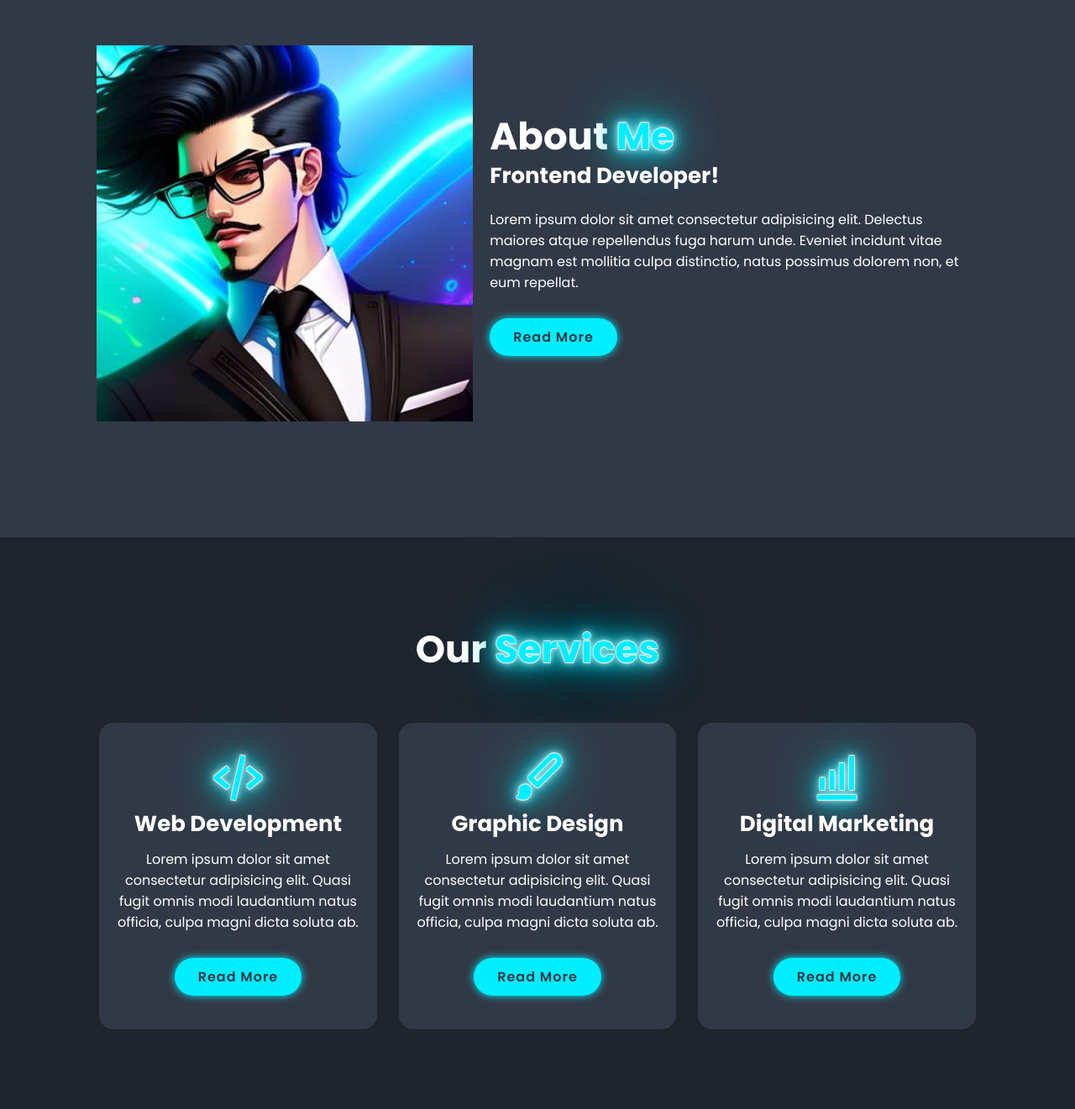
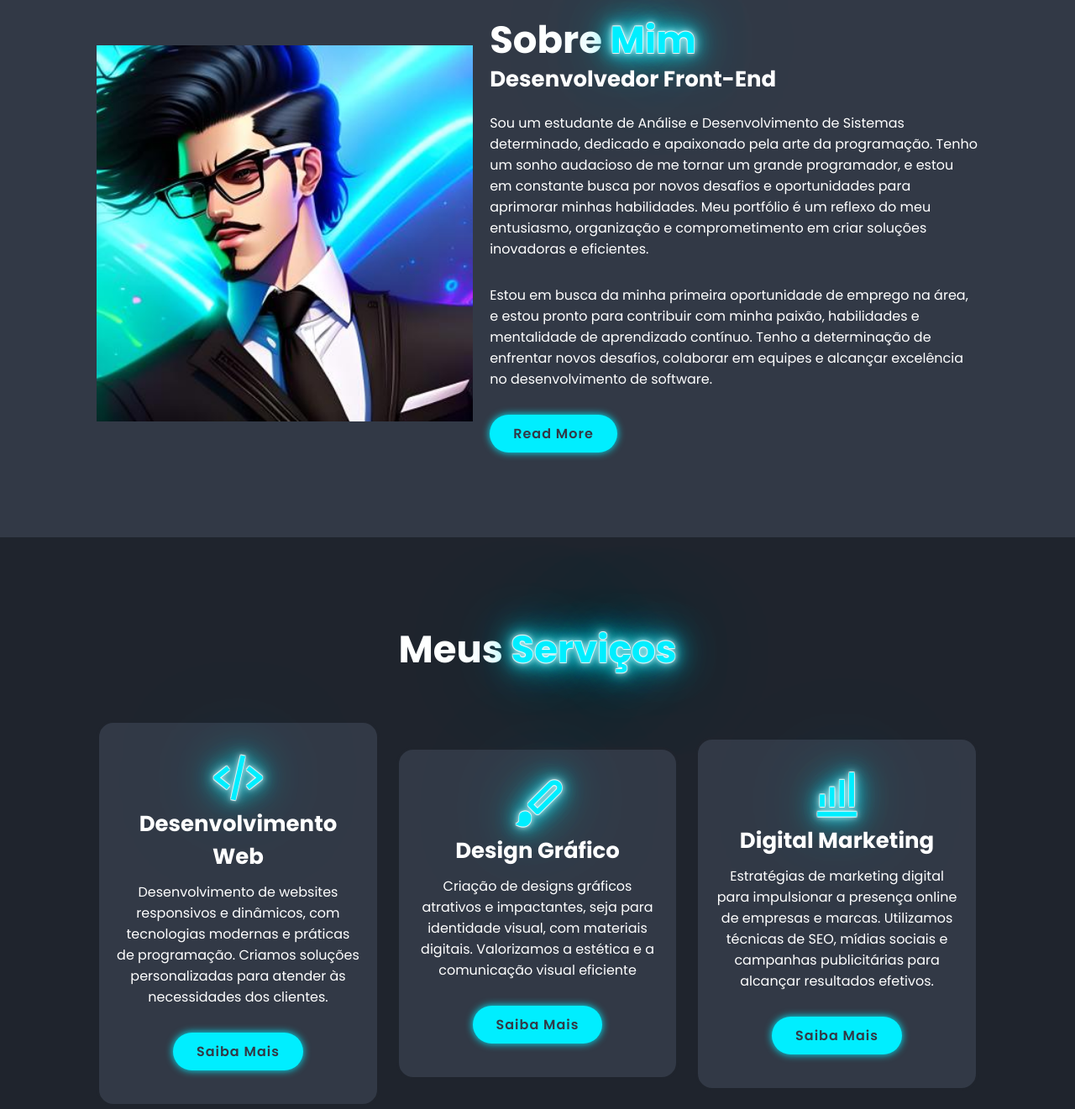
Before and after one commit to LivioReb/Meu-portfolio, a plain HTML site: page index.html in a window 1280 px wide. Shown: the part 960-2281 px from the top of the page at 84% size. Drawn offline with nearby package versions, Linux system fonts and the light colour scheme.

Commit message:
Commit
Atualizando portfolio, alterando textos html.

```diff
--- a/index.html
+++ b/index.html
@@ -36,10 +36,7 @@
         </nav>
 
 
-        <!-- teste -->
 
-
-        <!-- end TEST BOX -->
         <script>
             const scrollLinks = document.querySelectorAll('.scroll');
 
@@ -77,16 +74,13 @@
     <!-- Home section design -->
     <section class="home" id="home">
         <div class="home-content">
-            <h3>Hello, It's Me</h3>
-            <h1>Livio Ribeiro</h1>
-            <h3>And I'm a <span class="multiple-text"></span></h3>
-            <p>Lorem ipsum dolor sit amet consectetur, adipisicing elit. Quaerat doloribus esse fugiat, fuga temporibus
-                totam possimus commodi incidunt dignissimos.
-            </p>
+            <h3>Olá, seja bem-vindo</h3>
+            <h1>Ao portfolio de Livio Ribeiro</h1>
+            <h3>Eu sou <span class="multiple-text"></span></h3>
+            <p>Sou um programador iniciante apaixonado pela programação, em busca de desafios e oportunidades para expandir meus conhecimentos e habilidades. Meu portfólio reflete meu entusiasmo e comprometimento em criar soluções inovadoras e eficientes.</p>
             <div class="social-media">
-                <a href="#"><i class='bx bxl-facebook'></i></a>
-                <a href="#"><i class='bx bxl-twitter'></i></a>
-                <a href="#"><i class='bx bxl-instagram'></i></a>
+
+                <a href="#"><i class='bx bxl-github'></i></a>
                 <a href="#"><i class='bx bxl-linkedin'></i></a>
             </div>
             <a href="#" class="btn">Download CV</a>
@@ -103,11 +97,10 @@
             <img src="imagens/LILIWIX.jpg" alt="">
         </div>
         <div class="about-content">
-            <h2 class="heading">About <span>Me</span></h2>
-            <h3>Frontend Developer!</h3>
-            <p>Lorem ipsum dolor sit amet consectetur adipisicing elit. Delectus maiores atque repellendus fuga harum
-                unde. Eveniet incidunt vitae magnam est mollitia culpa distinctio, natus possimus dolorem non, et eum
-                repellat.</p>
+            <h2 class="heading">Sobre <span>Mim</span></h2>
+            <h3>Desenvolvedor Front-End</h3>
+            <p>Sou um estudante de Análise e Desenvolvimento de Sistemas determinado, dedicado e apaixonado pela arte da programação. Tenho um sonho audacioso de me tornar um grande programador, e estou em constante busca por novos desafios e oportunidades para aprimorar minhas habilidades. Meu portfólio é um reflexo do meu entusiasmo, organização e comprometimento em criar soluções inovadoras e eficientes.</p>
+            <p>Estou em busca da minha primeira oportunidade de emprego na área, e estou pronto para contribuir com minha paixão, habilidades e mentalidade de aprendizado contínuo. Tenho a determinação de enfrentar novos desafios, colaborar em equipes e alcançar excelência no desenvolvimento de software.</p>
             <a href="#" class="btn">Read More</a>
         </div>
 
@@ -116,31 +109,28 @@
 
     <!-- SEÇÃO DE SERVIÇOS -->
     <section class="services" id="services">
-        <h2 class="heading"> Our <span>Services</span></h2>
+        <h2 class="heading"> Meus <span>Serviços</span></h2>
         <!-- BLOCO 1 -->
         <div class="services-container">
             <div class="services-box">
                 <i class='bx bx-code-alt'></i>
-                <h3>Web Development</h3>
-                <p>Lorem ipsum dolor sit amet consectetur adipisicing elit. Quasi fugit omnis modi laudantium natus
-                    officia, culpa magni dicta soluta ab.</p>
-                <a href="#" class="btn">Read More</a>
+                <h3>Desenvolvimento Web</h3>
+                <p>Desenvolvimento de websites responsivos e dinâmicos, com tecnologias modernas e práticas de programação. Criamos soluções personalizadas para atender às necessidades dos clientes.</p>
+                <a href="#" class="btn">Saiba Mais</a>
             </div>
             <!-- BLOCO 2 -->
             <div class="services-box">
                 <i class='bx bxs-paint'></i>
-                <h3>Graphic Design</h3>
-                <p>Lorem ipsum dolor sit amet consectetur adipisicing elit. Quasi fugit omnis modi laudantium natus
-                    officia, culpa magni dicta soluta ab.</p>
-                <a href="#" class="btn">Read More</a>
+                <h3>Design Gráfico</h3>
+                <p>Criação de designs gráficos atrativos e impactantes, seja para identidade visual, com materiais digitais. Valorizamos a estética e a comunicação visual eficiente</p>
+                <a href="#" class="btn">Saiba Mais</a>
             </div>
             <!-- BLOCO 3 -->
             <div class="services-box">
                 <i class='bx bx-bar-chart-alt'></i>
                 <h3>Digital Marketing</h3>
-                <p>Lorem ipsum dolor sit amet consectetur adipisicing elit. Quasi fugit omnis modi laudantium natus
-                    officia, culpa magni dicta soluta ab.</p>
-                <a href="#" class="btn">Read More</a>
+                <p>Estratégias de marketing digital para impulsionar a presença online de empresas e marcas. Utilizamos técnicas de SEO, mídias sociais e campanhas publicitárias para alcançar resultados efetivos.</p>
+                <a href="#" class="btn">Saiba Mais</a>
             </div>
 
         </div>
--- a/script.js
+++ b/script.js
@@ -33,7 +33,7 @@ function nextImage(){
 
 function runTyped() {
   const typed = new Typed('.multiple-text', {
-    strings: ['DevFrontEnd', 'YouTuber', 'Blogger'],
+    strings: ['DevFrontEnd', 'Estudante de ADS'],
     typeSpeed: 100,
     backSpeed: 100,
     backDelay: 1000,
```
